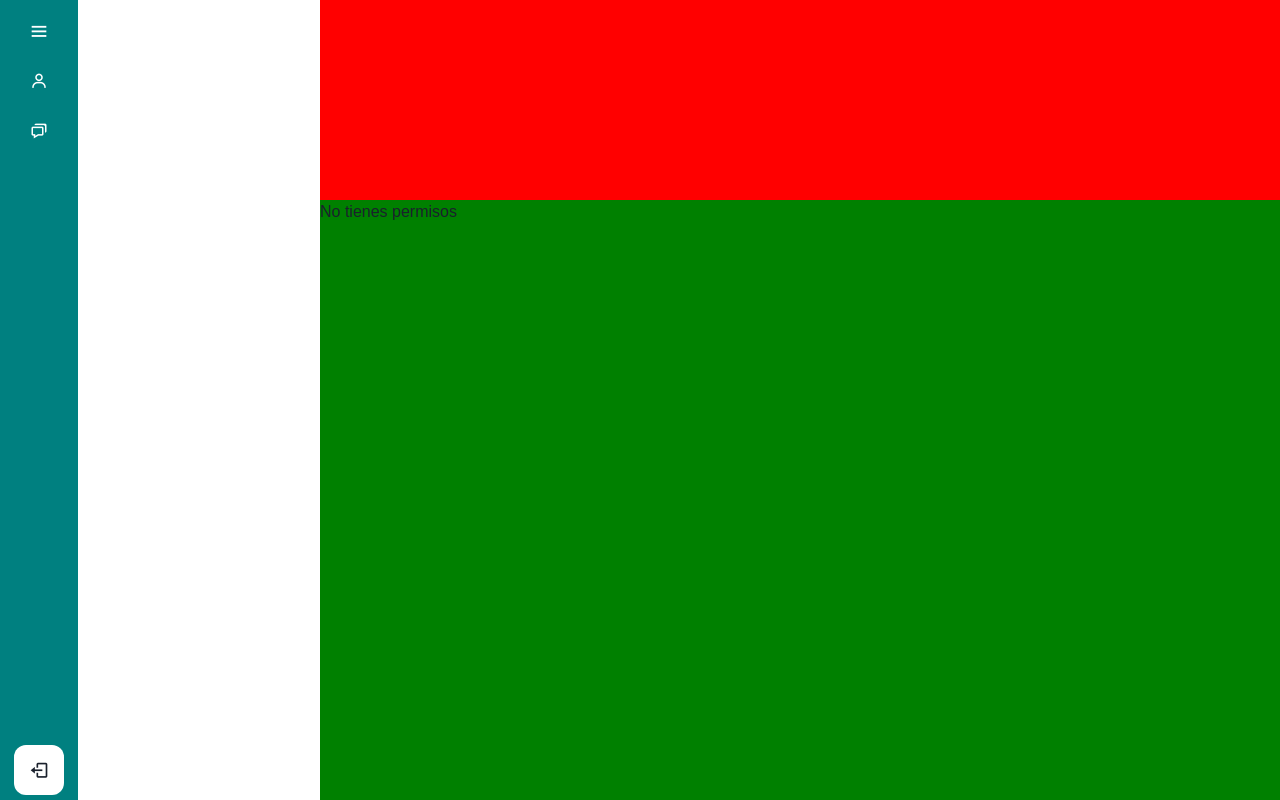
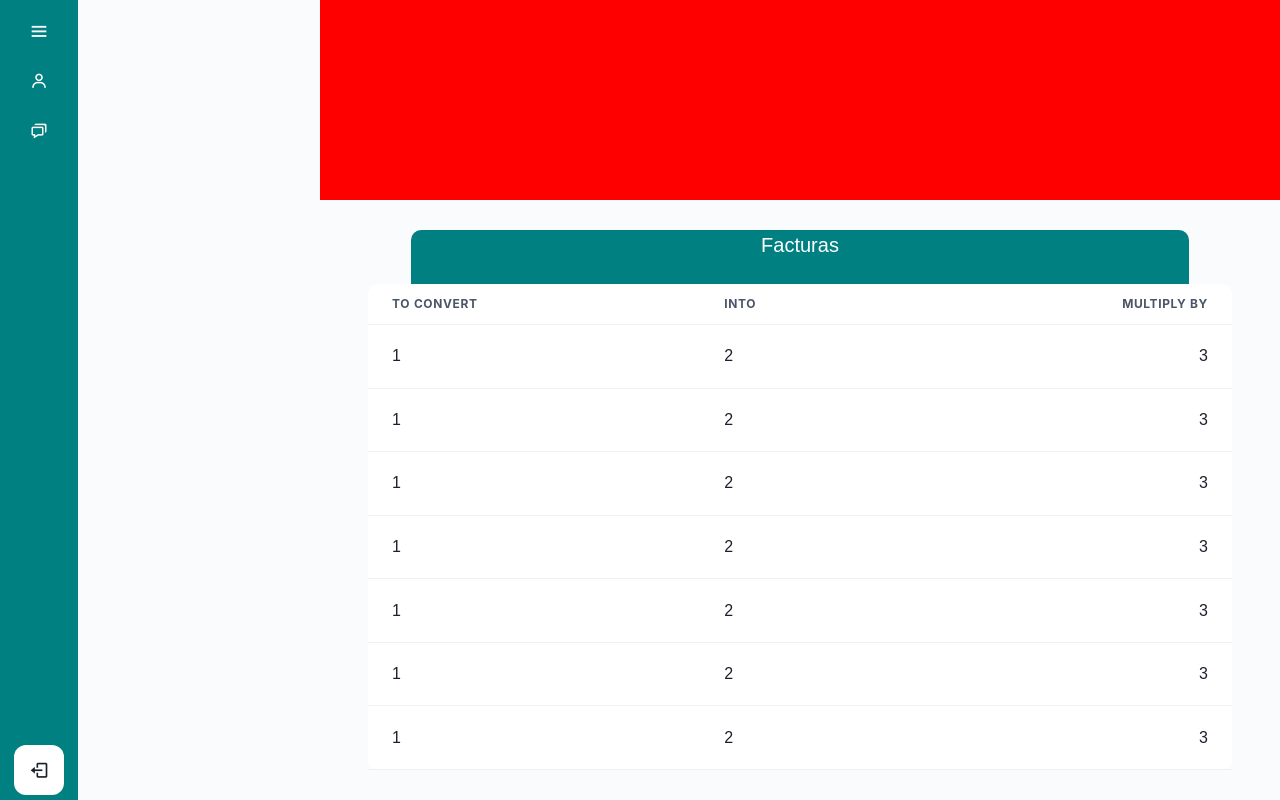
Before and after one commit to ClinicaAltaComplejidad/Eklipse-Fronted, a React (Create React App) app in the folder eklipse-2.0/: page /home/invoices in a window 1280 px wide. Built offline with nearby package versions, Linux system fonts and the light colour scheme.

Commit message:
[dev] -- agregando estilos basicos de la tabla de facturas

```diff
--- a/eklipse-2.0/src/App.js
+++ b/eklipse-2.0/src/App.js
@@ -1,4 +1,4 @@
-import React, {useContext} from 'react';
+import React, { useContext } from 'react';
 import {
   BrowserRouter as Router,
   Switch,
@@ -12,21 +12,23 @@ import LayoutSidebar from './pages/sidebarLayout/LayoutSidebar';
 import Header from './components/Header';
 import Main from './components/Main';
 import Sidebar from './components/sidebar/Sidebar';
+import Table from './components/table/Table';
 
 function App() {
 
-  const { isLogin } = useContext( DataContext );
+  const { isLogin } = useContext(DataContext);
 
   return (
     <div className="App">
       <Router>
         <Switch>
-            <Route exact path="/"  component={Login}  />
+          <Route exact path="/" component={Login} />
           <Route path="/home">
             <LayoutSidebar>
               <Header />
               <Main>
-                  { isLogin.login ? <Route  path="/home/test"  component={Test} /> : <h1>No tienes permisos</h1> }
+                {/*isLogin.login ? <Route path="/home/test" component={Test} /> : <h1>No tienes permisos</h1>*/}
+                {<Route path="/home/invoices" component={Table} />}
               </Main>
               <Sidebar />
             </LayoutSidebar>
--- /dev/null
+++ b/eklipse-2.0/src/components/table/Table.jsx
@@ -0,0 +1,81 @@
+import React from 'react';
+import {
+    Table,
+    Thead,
+    Tbody,
+    Tfoot,
+    Tr,
+    Th,
+    Td,
+    TableCaption
+} from '@chakra-ui/react';
+
+import './table.css';
+
+const datafixed = [
+    {
+        numberFacture: 1,
+        numberOutput: 2,
+        benefitPlan: 3
+    },
+    {
+        numberFacture: 1,
+        numberOutput: 2,
+        benefitPlan: 3
+    },
+    {
+        numberFacture: 1,
+        numberOutput: 2,
+        benefitPlan: 3
+    },
+    {
+        numberFacture: 1,
+        numberOutput: 2,
+        benefitPlan: 3
+    },
+    {
+        numberFacture: 1,
+        numberOutput: 2,
+        benefitPlan: 3
+    },
+    {
+        numberFacture: 1,
+        numberOutput: 2,
+        benefitPlan: 3
+    },
+    {
+        numberFacture: 1,
+        numberOutput: 2,
+        benefitPlan: 3
+    }
+]
+
+function TableData({ data }) {
+    return (
+        <div className="content_table">
+            <h2 className="table_title">Facturas</h2>
+            <Table variant="simple" className="table">
+                <Thead className="table_header">
+                    <Tr>
+                        <Th>To convert</Th>
+                        <Th>into</Th>
+                        <Th isNumeric>multiply by</Th>
+                    </Tr>
+                </Thead>
+                <Tbody className="table_body">
+                    {
+                        datafixed.map(c => (
+                            <Tr key={c.numberFacture}>
+                                <Td >{c.numberFacture}</Td>
+                                <Td >{c.numberOutput}</Td>
+                                <Td isNumeric>{c.benefitPlan}</Td>
+                            </Tr>
+                        ))
+                    }
+                </Tbody>
+            </Table>
+        </div>
+    )
+}
+
+export default TableData;
--- /dev/null
+++ b/eklipse-2.0/src/components/table/table.css
@@ -0,0 +1,26 @@
+.content_table {
+    align-items: center;
+    display: flex;
+    flex-direction: column;
+    height: 90%;
+    justify-content: center;
+    width: 90%;
+}
+
+.table {
+    background-color: #ffffff;
+    border-radius: 10px;
+    height: 90%;
+    width: 90%;
+}
+
+.table_title {
+    background-color: #008080;
+    border-top-left-radius: 10px;
+    border-top-right-radius: 10px;
+    color: #ffffff;
+    font-size: 20px;
+    height: 10%;
+    text-align: center;
+    width: 90%;
+}
--- a/eklipse-2.0/src/pages/sidebarLayout/layout.css
+++ b/eklipse-2.0/src/pages/sidebarLayout/layout.css
@@ -1,4 +1,5 @@
 .layout {
+    background-color: #fafbfd;
     display: grid;
     grid-template-columns: repeat(4, 1fr);
     grid-template-rows: repeat(4, 1fr);
@@ -25,8 +26,11 @@
 }
 
 .main {
-    background-color: green;
+    align-items: center;
+    background-color: #fafbfd;
+    display: flex;
     grid-area: main;
     height: 100%;
+    justify-content: center;
     width: 100%;
 }
```
Lines whose indentation alone changed are shown as unchanged.
